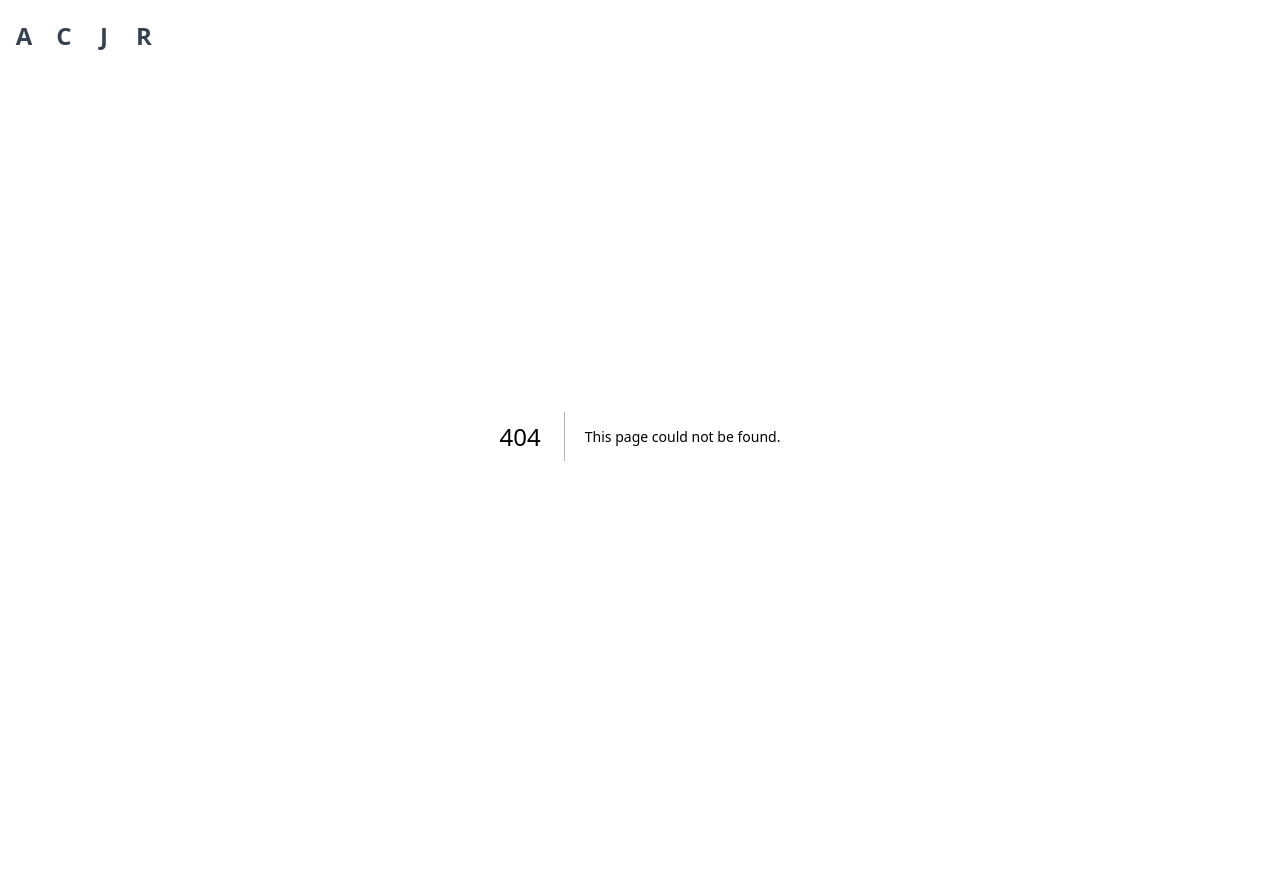
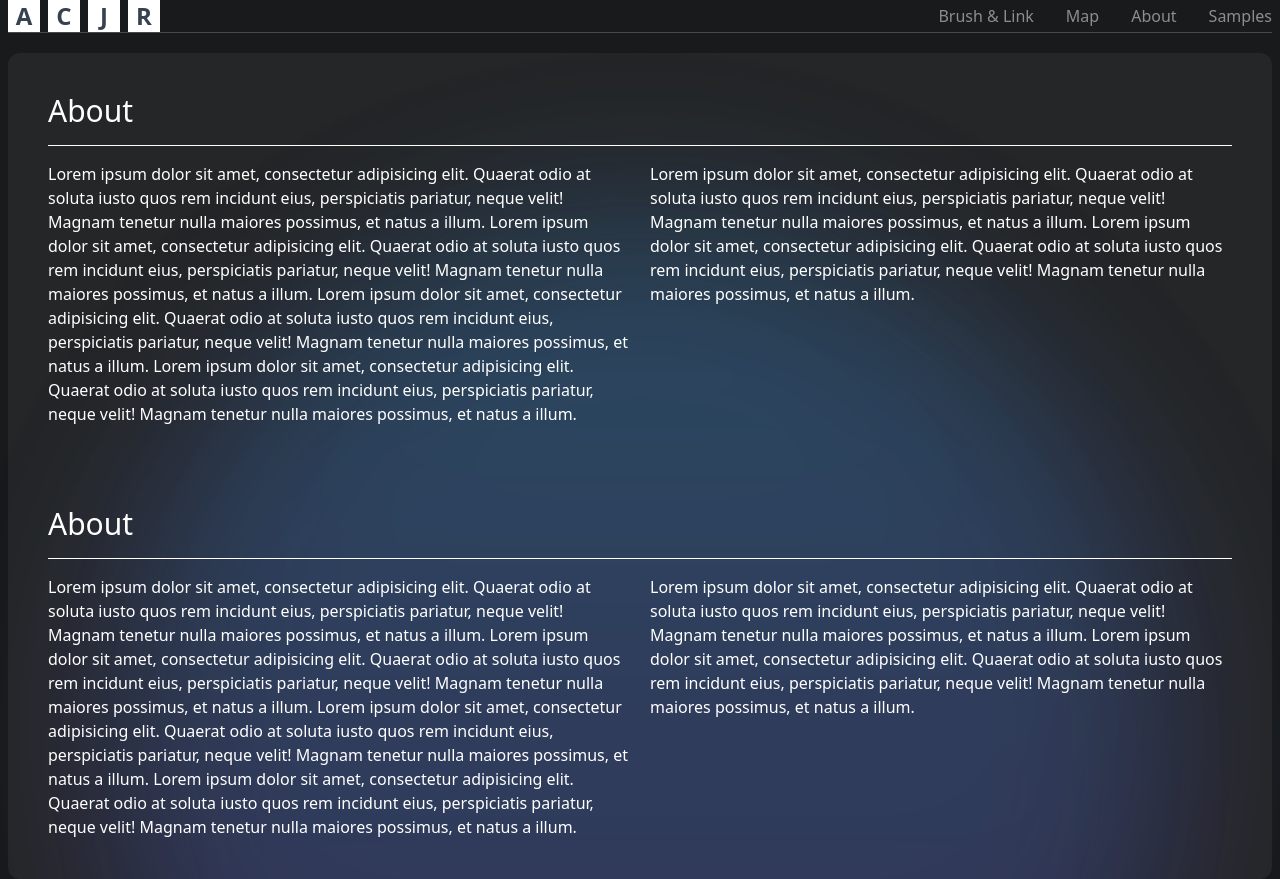
Before and after one commit to aiberk/infoVizGroup8, a Next.js app: page /about in a window 1280 px wide. Before the commit this address had no page. Before the commit the page ends 800 px from the top, so only its background shows below. Built offline with nearby package versions, Linux system fonts and the light colour scheme.

Commit message:
brush and link

```diff
--- /dev/null
+++ b/src/app/about/page.tsx
@@ -0,0 +1,92 @@
+"use client";
+import React from "react";
+import { useEffect } from "react";
+import Image from "next/image";
+
+import Vizheader from "@/app/components/organisms/vizHeader/vizheader";
+import VizColor from "@/app/components/organisms/vizColor/vizColor";
+import VizLegend from "@/app/components/organisms/vizLegend/vizLegend";
+import VizTimeline from "@/app/components/organisms/vizTimeLine/vizTimeline";
+import VisMain from "@/app/components/organisms/vizMain/visMain";
+import data from "@/app/data/sampleData.json";
+import { useSelection } from "@/app/context/store";
+
+export default function Home() {
+  const { selectedCountry, setSelectedCountry } = useSelection();
+  // Test setting and getting the context value
+  useEffect(() => {
+    console.log("Current selected country:", selectedCountry);
+  }, [selectedCountry]);
+  return (
+    <main className="row-auto flex-grow flex flex-col items-center rounded-xl mt-5">
+      <div className="bg-white bg-opacity-5 w-full max-w-8xl text-white rounded-xl ">
+        <div className="p-10 flex flex-col ">
+          <h1 className="text-3xl mb-4">About</h1>
+          <div className="flex flex-row gap-8 border-t border-white">
+            <div className="flex flex-row flex-grow gap-5 mt-4">
+              <p className="text-block">
+                Lorem ipsum dolor sit amet, consectetur adipisicing elit.
+                Quaerat odio at soluta iusto quos rem incidunt eius,
+                perspiciatis pariatur, neque velit! Magnam tenetur nulla maiores
+                possimus, et natus a illum. Lorem ipsum dolor sit amet,
+                consectetur adipisicing elit. Quaerat odio at soluta iusto quos
+                rem incidunt eius, perspiciatis pariatur, neque velit! Magnam
+                tenetur nulla maiores possimus, et natus a illum. Lorem ipsum
+                dolor sit amet, consectetur adipisicing elit. Quaerat odio at
+                soluta iusto quos rem incidunt eius, perspiciatis pariatur,
+                neque velit! Magnam tenetur nulla maiores possimus, et natus a
+                illum. Lorem ipsum dolor sit amet, consectetur adipisicing elit.
+                Quaerat odio at soluta iusto quos rem incidunt eius,
+                perspiciatis pariatur, neque velit! Magnam tenetur nulla maiores
+                possimus, et natus a illum.
+              </p>
+
+              <p className="text-block">
+                Lorem ipsum dolor sit amet, consectetur adipisicing elit.
+                Quaerat odio at soluta iusto quos rem incidunt eius,
+                perspiciatis pariatur, neque velit! Magnam tenetur nulla maiores
+                possimus, et natus a illum. Lorem ipsum dolor sit amet,
+                consectetur adipisicing elit. Quaerat odio at soluta iusto quos
+                rem incidunt eius, perspiciatis pariatur, neque velit! Magnam
+                tenetur nulla maiores possimus, et natus a illum.
+              </p>
+            </div>
+          </div>
+        </div>
+        <div className="p-10 flex flex-col  ">
+          <h1 className="text-3xl mb-4">About</h1>
+          <div className="flex flex-row gap-8 border-t border-white">
+            <div className="flex flex-row flex-grow gap-5 mt-4">
+              <p className="text-block">
+                Lorem ipsum dolor sit amet, consectetur adipisicing elit.
+                Quaerat odio at soluta iusto quos rem incidunt eius,
+                perspiciatis pariatur, neque velit! Magnam tenetur nulla maiores
+                possimus, et natus a illum. Lorem ipsum dolor sit amet,
+                consectetur adipisicing elit. Quaerat odio at soluta iusto quos
+                rem incidunt eius, perspiciatis pariatur, neque velit! Magnam
+                tenetur nulla maiores possimus, et natus a illum. Lorem ipsum
+                dolor sit amet, consectetur adipisicing elit. Quaerat odio at
+                soluta iusto quos rem incidunt eius, perspiciatis pariatur,
+                neque velit! Magnam tenetur nulla maiores possimus, et natus a
+                illum. Lorem ipsum dolor sit amet, consectetur adipisicing elit.
+                Quaerat odio at soluta iusto quos rem incidunt eius,
+                perspiciatis pariatur, neque velit! Magnam tenetur nulla maiores
+                possimus, et natus a illum.
+              </p>
+
+              <p className="text-block">
+                Lorem ipsum dolor sit amet, consectetur adipisicing elit.
+                Quaerat odio at soluta iusto quos rem incidunt eius,
+                perspiciatis pariatur, neque velit! Magnam tenetur nulla maiores
+                possimus, et natus a illum. Lorem ipsum dolor sit amet,
+                consectetur adipisicing elit. Quaerat odio at soluta iusto quos
+                rem incidunt eius, perspiciatis pariatur, neque velit! Magnam
+                tenetur nulla maiores possimus, et natus a illum.
+              </p>
+            </div>
+          </div>
+        </div>
+      </div>
+    </main>
+  );
+}
--- a/src/app/components/organisms/vizMain/visMain.tsx
+++ b/src/app/components/organisms/vizMain/visMain.tsx
@@ -3,7 +3,32 @@ import Card from "@/app/components/organisms/card/card";
 import { countries } from "@/app/data/data";
 import { useSelection } from "@/app/context/store"; // Assuming this is the path to your context
 
+import RadialChart from "@/app/components/organisms/sample/RadialChart";
+import { sf as sfData, ny as nyData } from "@/app/data/sampleData.json";
+import BarChart from "@/app/components/organisms/sample/BarChart";
+
+type City = "sf" | "ny";
+
 const VisMain = () => {
+  const [city, setCity] = useState<City>("sf"); // city whose temperatures to show
+  const [range, setRange] = useState<Date[]>([]); // time range set by the brush
+
+  // Process the imported data (convert dates)
+  const temps = {
+    sf: sfData.map((day) => ({ ...day, date: new Date(day.date) })),
+    ny: nyData.map((day) => ({ ...day, date: new Date(day.date) })),
+  };
+
+  const updateCity = (e: React.ChangeEvent<HTMLSelectElement>) => {
+    setCity(e.target.value as City);
+  };
+
+  const updateRange = (newRange: Date[]) => {
+    setRange(newRange);
+  };
+
+  const data = temps[city];
+
   const { selectedCountry } = useSelection(); // Use the context to get the selected country
 
   // Find the country data based on the selected country from the context
@@ -17,8 +42,12 @@ const VisMain = () => {
         {/* Pass the found country data to the Card component */}
         <Card country={selectedCountryData} />
       </div>
-      <div className="cardanmapMap part h-full">Map</div>
-      <div className="cardanmapViz part h-full">Chart</div>
+      <div className="cardanmapMap  h-full bg-cardColor flex items-center justify-center rounded-lg">
+        <BarChart data={data} range={range} updateRange={updateRange} />
+      </div>
+      <div className="cardanmapViz  h-full bg-cardColor flex items-center justify-center rounded-lg">
+        <RadialChart data={data} range={range} />
+      </div>
     </div>
   );
 };
--- a/src/app/globals.css
+++ b/src/app/globals.css
@@ -19,7 +19,7 @@ body {
   background-position: left bottom, right top;
   min-height: 100vh;
   height: 100vh;
-  overflow: hidden;
+  /* overflow: hidden; */
   /* padding-top: 95px; */
 }
 
@@ -118,3 +118,8 @@ body {
 .cardanmapViz {
   grid-area: 4 / 4 / 7 / 6;
 }
+
+.text-block {
+  flex: 1; /* Each text block will take equal space */
+  /* Additional styling as needed */
+}
```
